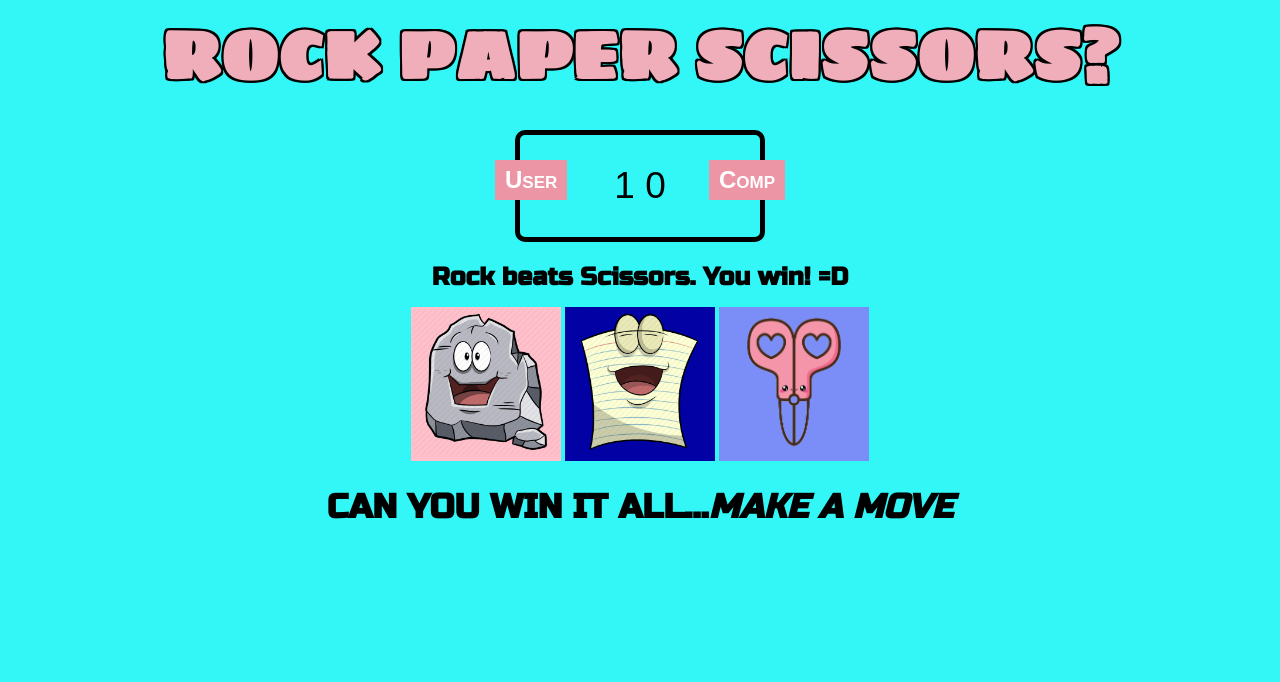
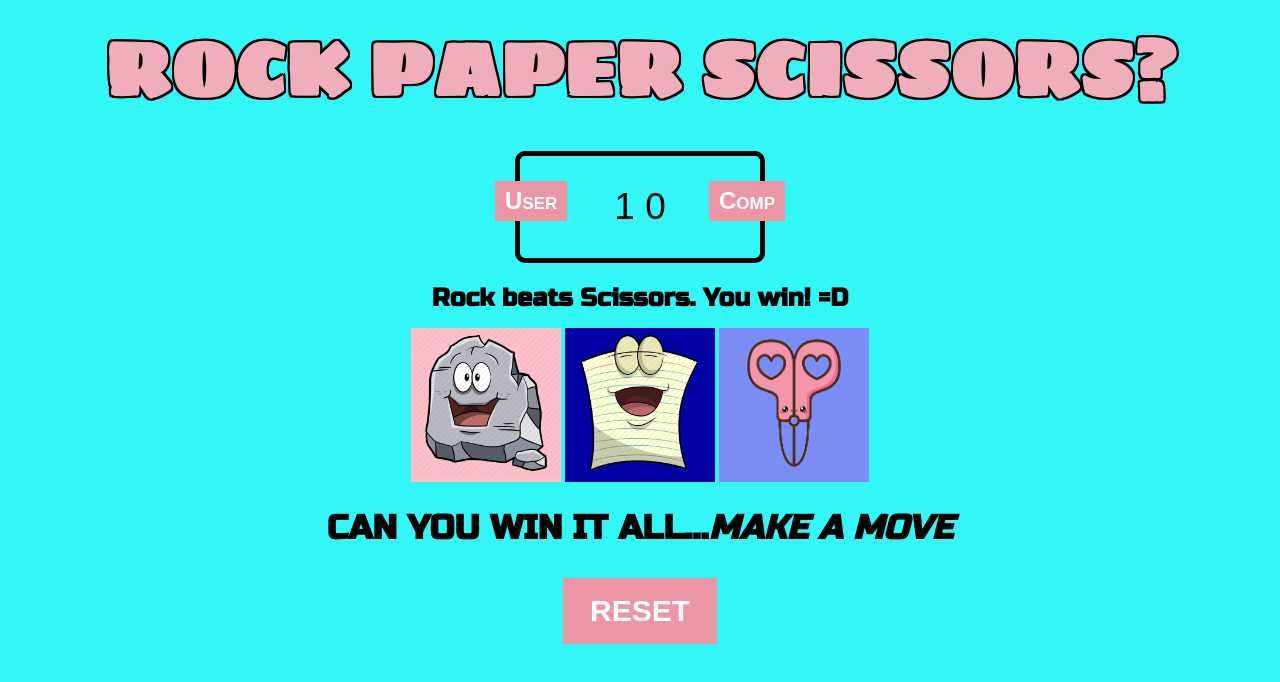
Before and after one commit to briatulloch/rock-paper-scissors, a plain HTML site: page index.html in a window 1280 px wide. Both pictures are taken after a click on the element 486 px from the left and 384 px from the top of the page. Drawn offline with Linux system fonts and the light colour scheme.

Commit message:
add reset button

```diff
--- a/index.html
+++ b/index.html
@@ -8,9 +8,13 @@
 </head>
 
 <body>
+
+
   <header>
 
     <h1>ROCK PAPER SCISSORS?</h1>
+
+
 
   </header>
 
@@ -37,7 +41,8 @@
     </div>
   </div>
 
-  <p id="action"> CAN YOU WIN IT ALL...<i>MAKE A MOVE</i></p>
+  <p id="action"> CAN YOU WIN IT ALL...<i>MAKE A MOVE<br><button id="reset">RESET</button></i></p>
+
 
  <script type="text/javascript" src= "rock-paper-scissors.js"></script>
 </body>
--- a/rock-paper-scissors.js
+++ b/rock-paper-scissors.js
@@ -9,6 +9,7 @@ const result_p = document.querySelector(".result > p");
 const rock_div = document.getElementById("r");
 const paper_div = document.getElementById("p");
 const scissors_div = document.getElementById("s");
+const reset=document.getElementById("reset");
 
 //Gets random selection from computer
 function getComputerSelection() {
@@ -29,7 +30,7 @@ function win(playerSelection, computerSelection) {
     compScore_span.innerHTML = compScore;
 
     if (userScore < 5){result_p.innerHTML = `${convertToWord(playerSelection)} beats ${convertToWord(computerSelection)}. You win! =D`;
-    }else if(userScore===5){result_p.innerHTML='Game over, you win! Refresh to play again';
+    }else if(userScore===5){result_p.innerHTML='Game over, you win! Click reset to play again';
     rock_div.removeEventListener('click', handleRock);
     paper_div.removeEventListener('click', handlePaper);
     scissors_div.removeEventListener('click', handleScissors);
@@ -44,7 +45,7 @@ function lose(playerSelection, computerSelection) {
     compScore_span.innerHTML = compScore;
 
     if (compScore<5){result_p.innerHTML = `${convertToWord(computerSelection)} beats ${convertToWord(playerSelection)}. You lose =(`;
-    }else if(compScore===5){result_p.innerHTML='Game over, you lose! Refresh to play again';
+    }else if(compScore===5){result_p.innerHTML='Game over, you lose! Click reset to play again';
     rock_div.removeEventListener('click', handleRock);
     paper_div.removeEventListener('click', handlePaper);
     scissors_div.removeEventListener('click', handleScissors);
@@ -86,9 +87,25 @@ function game(playerSelection) {
       game("s");
     }
 
+    function resetGame(){
+      userScore=0;
+      compScore=0;
+      userScore_span.innerHTML = "0";
+      compScore_span.innerHTML = "0";
+      result_p.innerHTML="PAPER COVERS ROCK. YOU WIN!"
+      rock_div.addEventListener('click', handleRock);
+
+      paper_div.addEventListener('click', handlePaper);
+
+      scissors_div.addEventListener('click', handleScissors);
+    };
+
   //Links images to game play
  rock_div.addEventListener('click', handleRock);
 
  paper_div.addEventListener('click', handlePaper);
 
  scissors_div.addEventListener('click', handleScissors);
+
+ //reset game
+ reset.addEventListener('click', resetGame);
--- a/styles.css
+++ b/styles.css
@@ -1,18 +1,16 @@
 @import url(https://fonts.googleapis.com/css?family=Sigmar+One);
 @import url('https://fonts.googleapis.com/css2?family=Russo+One&display=swap');
-*{
-    margin: 0;
-    padding:0;
 
-}
 /* Code above removes white space between header & top of page */
 
 
 h1{
+    margin-top:8px;
+    margin-bottom:7px;
     text-align:center;
     font-family: 'Sigmar One';
     color:#f0aeba;
-    font-size: 67px;
+    font-size: 75px;
     text-shadow:
     -2px -2px 0 #000,
      0   -2px 0 #000,
@@ -29,7 +27,6 @@ body {
   background-color: #33f7f7;
 
 }
-
 
 p{
     font-family: 'Russo One', sans-serif;
@@ -125,3 +122,14 @@ p{
     color: #fff;
     transform: scale(1.1);
   }
+
+  #reset{
+    margin-top:30px;
+    background:#ec95a5;
+    padding: 18px 27px;
+    font:small-caps bold 30px/1 sans-serif;
+    color:white;
+    border: none;
+    cursor: pointer;
+
+  }
```
